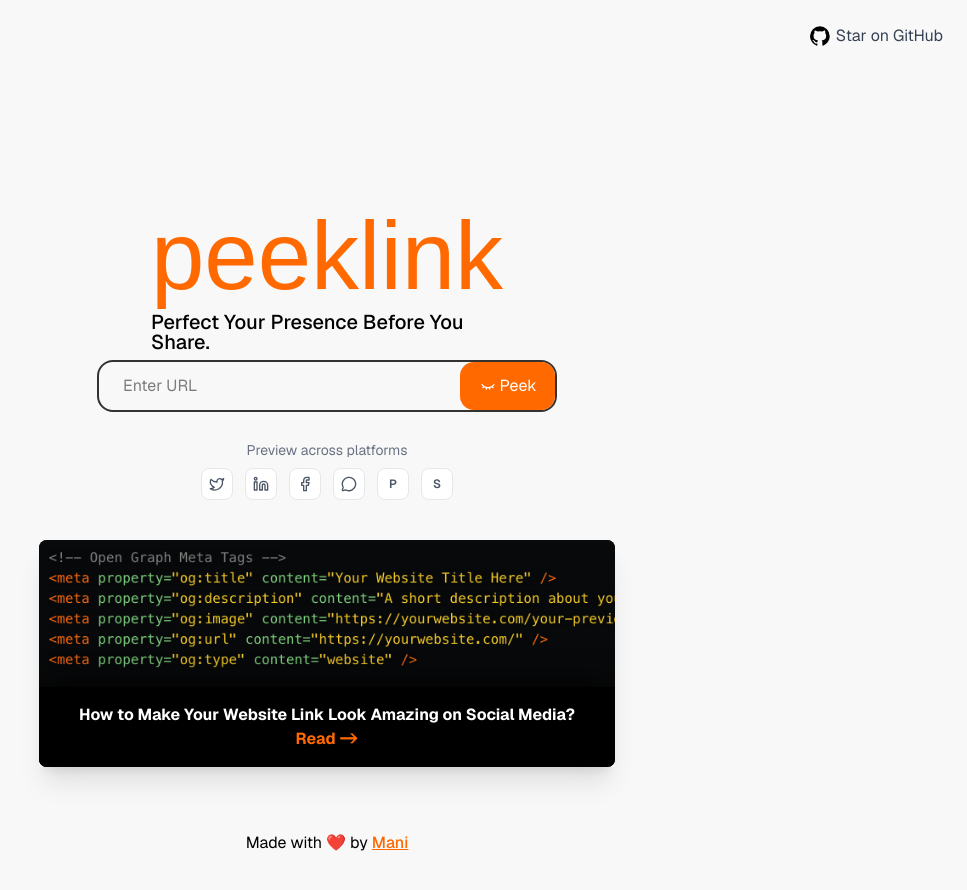
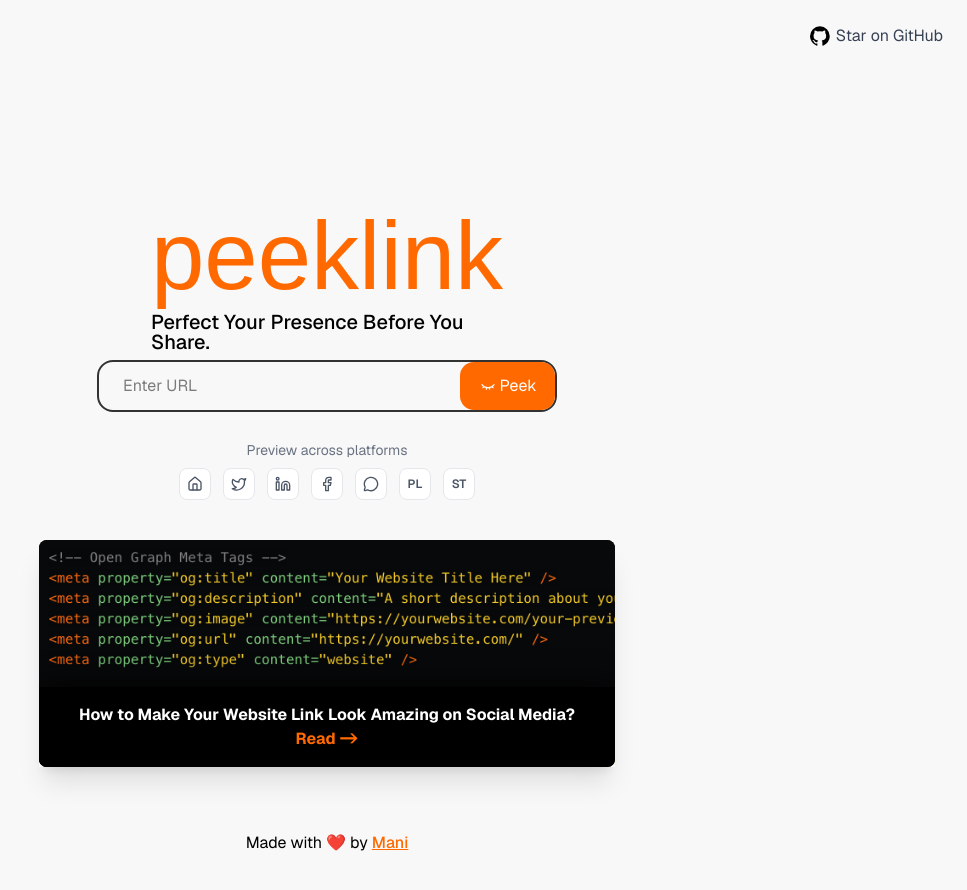
Before and after one commit to devxMani/Peek-link, a Next.js app: page / in a window 1280 px wide. Shown: the top 890 px of the page, without its empty margins (313-1280 px from the left). Built offline with nearby package versions, Linux system fonts and the light colour scheme; a web font is replaced by a local one.

Commit message:
home changes

```diff
--- a/components/ui/supported-platforms.tsx
+++ b/components/ui/supported-platforms.tsx
@@ -1,9 +1,23 @@
 'use client';
 
+import React from 'react';
 import { motion } from 'framer-motion';
-import { Twitter, Linkedin, MessageCircle, Facebook } from 'lucide-react';
+import { Twitter, Linkedin, MessageCircle, Facebook, Home as HomeIcon } from 'lucide-react';
 
-const SUPPORTED_PLATFORMS = [
+type Platform = {
+  name: string;
+  shortName: string;
+  icon: React.ComponentType<any> | null;
+  href?: string;
+};
+
+const SUPPORTED_PLATFORMS: Platform[] = [
+  {
+    name: 'Home',
+    icon: HomeIcon,
+    shortName: 'H',
+    href: '/'
+  },
   {
     name: 'Twitter',
     icon: Twitter,
@@ -73,15 +87,33 @@ const SupportedPlatforms = () => {
             className="group relative"
             title={platform.name}
           >
-            <div className="w-8 h-8 rounded-lg border border-gray-200 bg-white flex items-center justify-center group-hover:border-orange-300 group-hover:bg-orange-50 transition-all duration-200">
-              {platform.icon ? (
-                <platform.icon className="w-4 h-4 text-gray-600 group-hover:text-orange-500 transition-colors duration-200" />
-              ) : (
-                <span className="text-xs font-semibold text-gray-600 group-hover:text-orange-500 transition-colors duration-200">
-                  {platform.name.charAt(0)}
-                </span>
-              )}
-            </div>
+            {platform.href ? (
+              <a href={platform.href} aria-label={platform.name}>
+                <div className="w-8 h-8 rounded-lg border border-gray-200 bg-white flex items-center justify-center group-hover:border-orange-300 group-hover:bg-orange-50 transition-all duration-200">
+                  {platform.icon
+                    ? React.createElement(platform.icon, {
+                        className: 'w-4 h-4 text-gray-600 group-hover:text-orange-500 transition-colors duration-200'
+                      })
+                    : (
+                      <span className="text-xs font-semibold text-gray-600 group-hover:text-orange-500 transition-colors duration-200">
+                        {platform.shortName}
+                      </span>
+                    )}
+                </div>
+              </a>
+            ) : (
+              <div className="w-8 h-8 rounded-lg border border-gray-200 bg-white flex items-center justify-center group-hover:border-orange-300 group-hover:bg-orange-50 transition-all duration-200">
+                {platform.icon
+                  ? React.createElement(platform.icon, {
+                      className: 'w-4 h-4 text-gray-600 group-hover:text-orange-500 transition-colors duration-200'
+                    })
+                  : (
+                    <span className="text-xs font-semibold text-gray-600 group-hover:text-orange-500 transition-colors duration-200">
+                      {platform.shortName}
+                    </span>
+                  )}
+              </div>
+            )}
 
             {/* Tooltip */}
             <div className="absolute -top-8 left-1/2 transform -translate-x-1/2 px-2 py-1 bg-black text-white text-xs rounded opacity-0 group-hover:opacity-100 transition-opacity duration-200 whitespace-nowrap pointer-events-none">
--- a/components/ui/top-buttons.tsx
+++ b/components/ui/top-buttons.tsx
@@ -1,21 +1,19 @@
 'use client';
-
-import Image from 'next/image';
-import Link from 'next/link';
 
 const TopButtons = () => {
   return (
     <div className="fixed top-6 right-6 flex items-center gap-6 z-10">
-      <Link
+      <a
         href="https://github.com/devxMani/Peek-link"
         target="_blank"
+        rel="noopener noreferrer"
         className="flex items-center gap-1.5 text-gray-700 hover:text-orange-500 transition-colors duration-200 group"
       >
-        <Image src="/icons/github.svg" alt="GitHub" width={20} height={20} />
+        <img src="/icons/github.svg" alt="GitHub" width={20} height={20} />
         <span className="relative after:absolute after:w-0 after:h-px after:bg-orange-500 after:bottom-0 after:left-0 group-hover:after:w-full after:transition-all after:duration-200">
           Star on GitHub
         </span>
-      </Link>
+      </a>
     </div>
   );
 };
```
